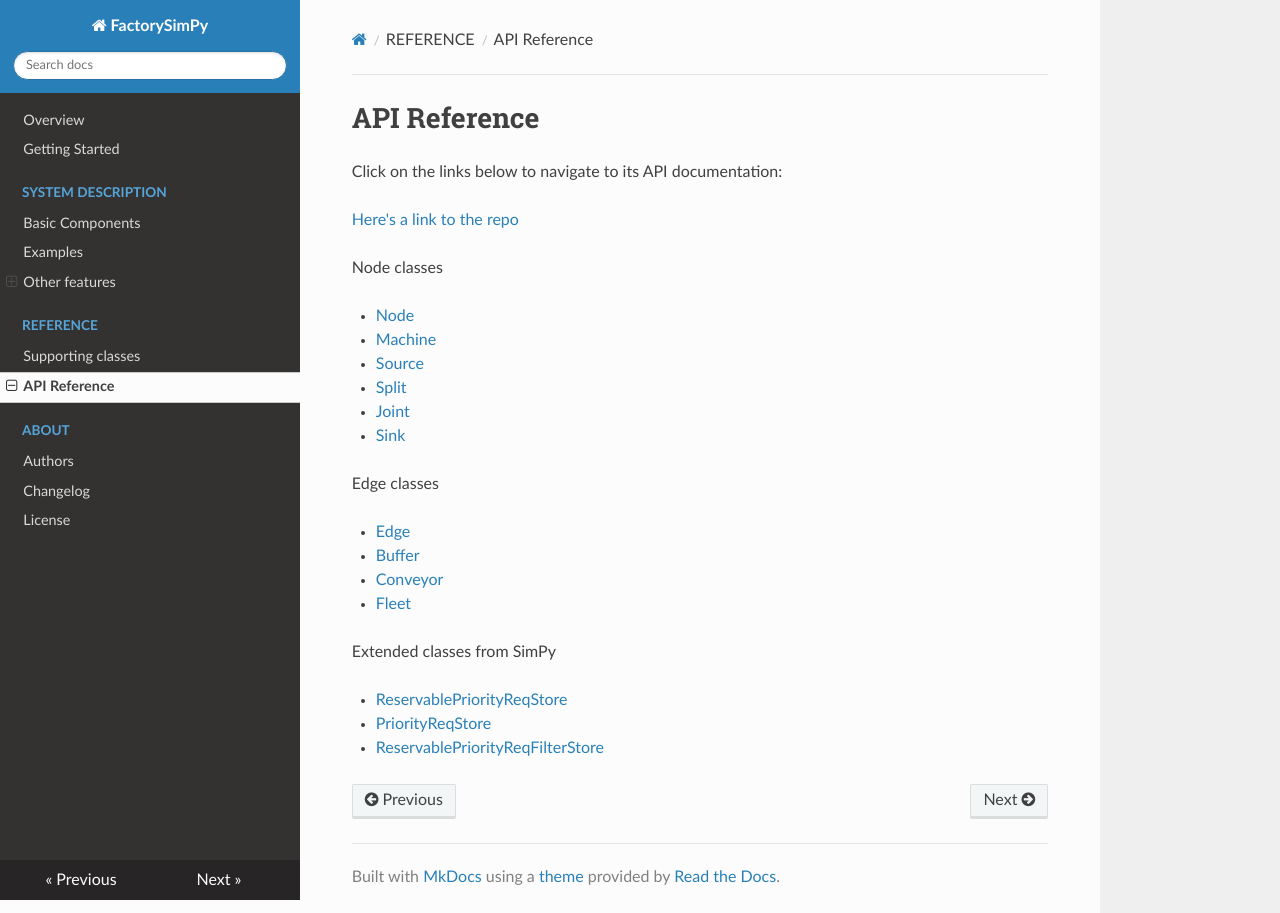
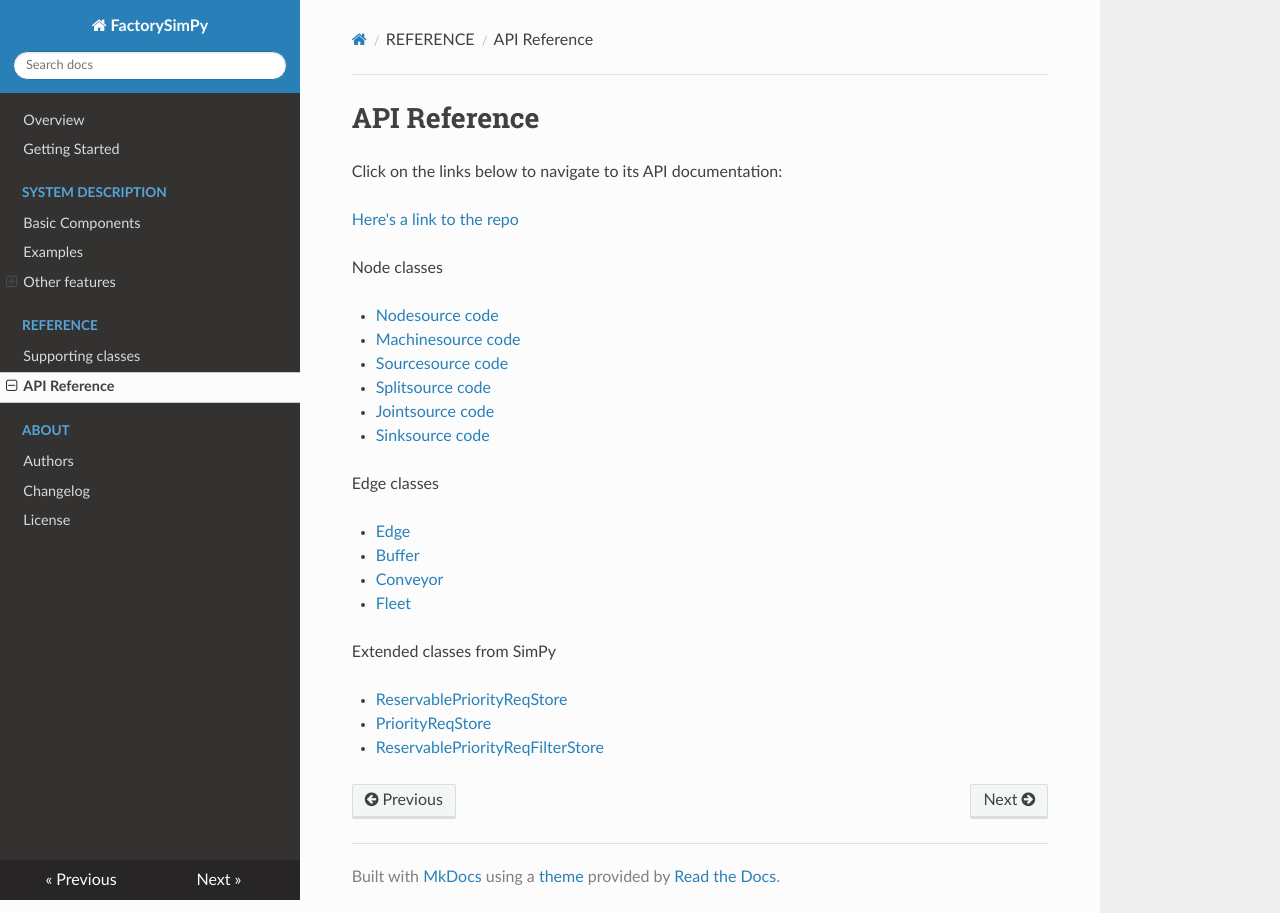
Before and after one commit to FactorySimPy/FactorySimPy, an MkDocs documentation site: the page built from docs/api_ref_main_page.md, in a window 1280 px wide. Built offline with MkDocs 1.6.1, drawn with Linux system fonts in a browser that asks for light colours; nearby versions of some CDN libraries.

Commit message:
documentation changes

```diff
--- a/docs/api_ref_main_page.md
+++ b/docs/api_ref_main_page.md
@@ -6,12 +6,12 @@ Click on the links below to navigate to its API documentation:
 
 Node classes
 
-- [Node](nodes.md)
-- [Machine](machine.md)
-- [Source](source.md)
-- [Split](split.md)
-- [Joint](joint.md)
-- [Sink](sink.md)
+- [Node](nodes.md)[source code](https://github.com/FactorySimPy/FactorySimPy/blob/main/src/factorysimpy/nodes/node.py)
+- [Machine](machine.md)[source code](https://github.com/FactorySimPy/FactorySimPy/blob/main/src/factorysimpy/nodes/machine.py)
+- [Source](source.md)[source code](https://github.com/FactorySimPy/FactorySimPy/blob/main/src/factorysimpy/nodes/source.py)
+- [Split](split.md)[source code](https://github.com/FactorySimPy/FactorySimPy/blob/main/src/factorysimpy/nodes/split.py)
+- [Joint](joint.md)[source code](https://github.com/FactorySimPy/FactorySimPy/blob/main/src/factorysimpy/nodes/joint.py)
+- [Sink](sink.md)[source code](https://github.com/FactorySimPy/FactorySimPy/blob/main/src/factorysimpy/nodes/sink.py)
 
 Edge classes
 
```
